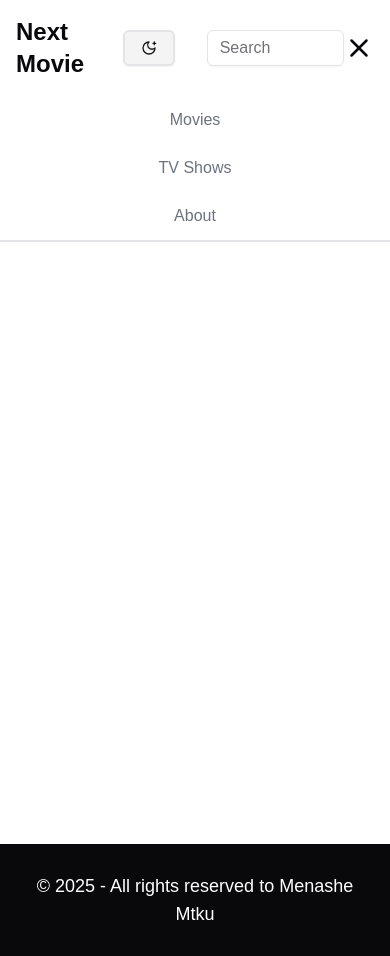
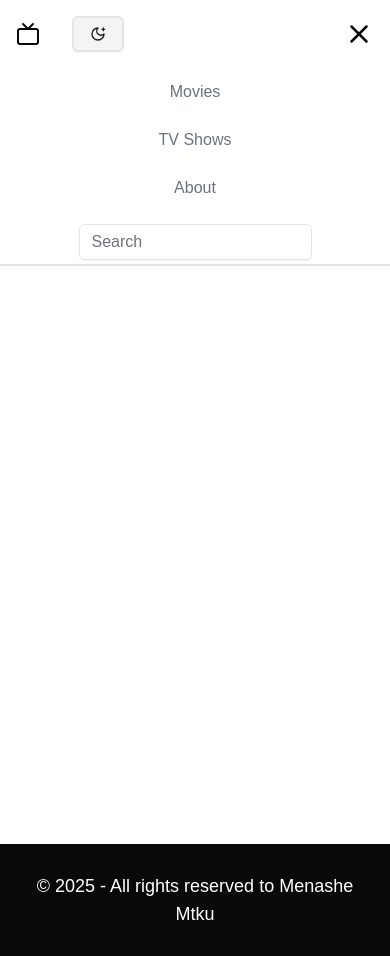
Before and after one commit to MenasheMtku/next-movie-app, a Next.js app: page /search in a window 390 px wide. Both pictures are taken after a click on the button 359 px from the left and 48 px from the top of the page. Built offline with nearby package versions, Linux system fonts and the light colour scheme.

Commit message:
style: responsive components inside navbar

```diff
--- a/components/Navbar.tsx
+++ /dev/null
@@ -1,52 +0,0 @@
-"use client";
-import Link from "next/link";
-import { usePathname } from "next/navigation";
-
-import ThemeToggle from "./ThemeToggle";
-
-const Navbar = () => {
-  const pathname = usePathname();
-  const links = [
-    // { id: 1, title: "Home", href: "/" },
-    { id: 2, title: "Movies", href: "/movie" },
-    { id: 3, title: "TV Shows", href: "/tv" },
-  ];
-
-  return (
-    <header className="fixed z-50 w-full scroll-m-20 border-b-2 bg-background">
-      <nav className="mx-auto flex max-w-7xl items-baseline justify-between p-4">
-        <div className="flex gap-4">
-          <Link href="/">
-            <p className="px-4 text-2xl font-semibold md:text-3xl">
-              Next Movie
-            </p>
-          </Link>
-          <div>
-            <ThemeToggle />
-          </div>
-        </div>
-
-        <ul className="flex gap-4 font-medium">
-          {links.map((link) => {
-            const isActive = pathname === link.href;
-            return (
-              <li
-                key={link.id}
-                className={`relative px-3 py-2 font-semibold transition-colors duration-200 ${isActive ? "font-semibold text-gray-800 dark:text-foreground" : "text-gray-500 dark:text-gray-200"}`}
-              >
-                <Link href={link.href} className="relative pb-2">
-                  {link.title}
-                  {isActive && (
-                    <div className="absolute bottom-0 left-0 h-0.5 w-full transform bg-gray-800 dark:bg-foreground transition-transform duration-200" />
-                  )}
-                </Link>
-              </li>
-            );
-          })}
-        </ul>
-      </nav>
-    </header>
-  );
-};
-
-export default Navbar;
--- a/components/layout/Navbar.tsx
+++ b/components/layout/Navbar.tsx
@@ -3,7 +3,7 @@ import Link from "next/link";
 import { usePathname } from "next/navigation";
 import ThemeToggle from "@/components/ThemeToggle";
 import { useState } from "react";
-import { Menu, X } from "lucide-react";
+import { Menu, Tv, X } from "lucide-react";
 import SearchInput from "../SearchInput";
 
 const Navbar = () => {
@@ -21,10 +21,17 @@ const Navbar = () => {
       <nav className="mx-auto flex max-w-7xl items-center justify-between p-4">
         <div className="flex items-center gap-8">
           <Link href="/">
-            <p className="text-2xl font-semibold md:text-3xl">Next Movie</p>
-          </Link>
+            <p className="hidden text-2xl font-semibold md:block md:text-3xl">
+              Next Movie
+            </p>
+            <span className="md:hidden">
+              <Tv />
+            </span>
+          </Link>{" "}
           <ThemeToggle />
+          <div className="hidden gap-8 md:inline-flex md:gap-8">
             <SearchInput />
+          </div>
         </div>
 
         {/* Mobile Menu Button */}
@@ -47,7 +54,8 @@ const Navbar = () => {
             return (
               <li
                 key={link.id}
-                className={`relative px-3 py-2 font-semibold transition-colors duration-200 ${isActive
+                className={`relative px-3 py-2 font-semibold transition-colors duration-200 ${
+                  isActive
                     ? "font-semibold text-gray-800 dark:text-foreground"
                     : "text-gray-500 dark:text-gray-200"
                 }`}
@@ -65,7 +73,8 @@ const Navbar = () => {
 
         {/* Mobile Menu with Animation */}
         <div
-          className={`absolute left-0 right-0 top-full transform border-b-2 bg-background transition-all duration-300 ease-in-out md:hidden ${isMenuOpen
+          className={`absolute left-0 right-0 top-full transform border-b-2 bg-background transition-all duration-300 ease-in-out md:hidden ${
+            isMenuOpen
               ? "translate-y-0 opacity-100"
               : "pointer-events-none -translate-y-2 opacity-0"
           }`}
@@ -76,7 +85,8 @@ const Navbar = () => {
               return (
                 <li
                   key={link.id}
-                  className={`transform transition-all duration-300 ease-in-out w-full ${isMenuOpen
+                  className={`w-full transform transition-all duration-300 ease-in-out ${
+                    isMenuOpen
                       ? "translate-x-0 opacity-100"
                       : "translate-x-4 opacity-0"
                   }`}
@@ -86,7 +96,8 @@ const Navbar = () => {
                 >
                   <Link
                     href={link.href}
-                    className={`flex px-4 py-3 transition-colors duration-200 justify-center hover:bg-gray-100 dark:hover:bg-gray-800 ${isActive
+                    className={`flex justify-center px-4 py-3 transition-colors duration-200 hover:bg-gray-100 dark:hover:bg-gray-800 ${
+                      isActive
                         ? "font-semibold text-gray-800 dark:text-foreground"
                         : "text-gray-500 dark:text-gray-200"
                     }`}
@@ -97,6 +108,13 @@ const Navbar = () => {
                 </li>
               );
             })}
+            <li className="p-1 md:hidden">
+              <div className="flex-col gap-4">
+                <div className="pt-2">
+                  <SearchInput />
+                </div>
+              </div>
+            </li>
           </ul>
         </div>
       </nav>
```
Lines whose indentation alone changed are shown as unchanged.
